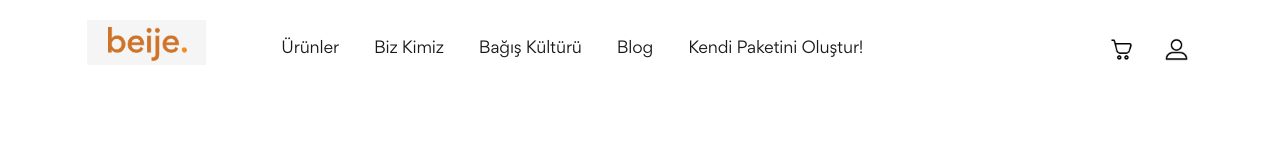
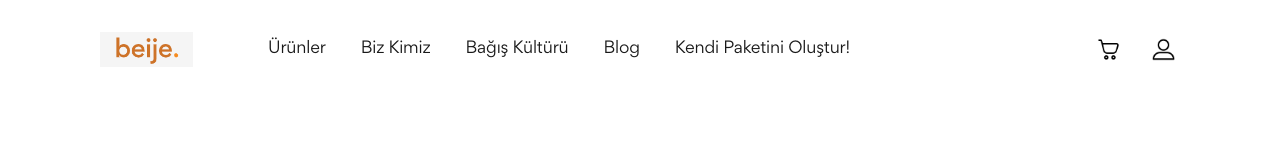
Before and after one commit to ardasem/beije-repo, a React (Create React App) app: page / in a window 1280 px wide. Shown: the top 160 px of the page. Built offline with nearby package versions, Linux system fonts and the light colour scheme.

Commit message:
style fixes

```diff
--- a/src/components/CustomPacket.tsx
+++ b/src/components/CustomPacket.tsx
@@ -128,7 +128,7 @@ const CustomPacket: React.FC = () => {
 
 
           {/* bu kisimda sadece responsiveness ayari yapiyorum, sayfa kuculunce paketini gor butonu gozukuyor */}
-          {windowSize < 1050 && <div><button className="check-out--button" style={{margin:'15%',marginTop:'10px',alignSelf:'center'}}> Paketini Gör</button></div>}
+          {windowSize < 1050 && <div><button className="check-out--button mobile--button" > Paketini Gör</button></div>}
         </div>
 
         {/*Bu kisim ekranin sag kisminin bulundugu container, burada da urun isimlerini ve miktarlarini gosterebilmek icin
--- a/src/styles/BodyStyle.css
+++ b/src/styles/BodyStyle.css
@@ -143,3 +143,12 @@
   font-weight: 200;
 
 }
+
+
+.mobile--button{
+  margin:15%;
+  margin-top:30px;
+  margin-bottom: 0px;
+  align-self:center;
+
+}
--- a/src/styles/BurgerMenuStyle.css
+++ b/src/styles/BurgerMenuStyle.css
@@ -37,7 +37,7 @@
   height: 40%;
   background-color: transparent;
   padding: 2.5em 1.5em 0;
-  font-size: 1.15em;
+  font-size: 1em;
   z-index: 999;
 }
 
--- a/src/styles/HeaderStyle.css
+++ b/src/styles/HeaderStyle.css
@@ -10,7 +10,8 @@
   }
 
   .beije--logo {
-    max-height: 45px;
+    align-self: center;
+    max-height: 35px;
   }
 
   .nav--link {
```
